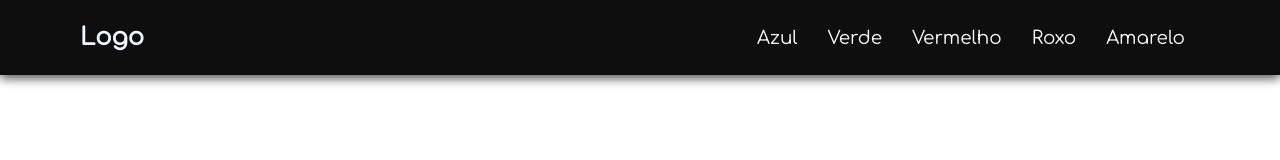
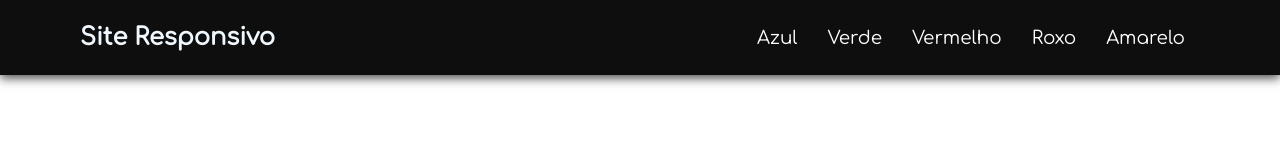
Before and after one commit to FelipeSerikyaku/AW1-2023, a plain HTML site: page 2°bimestre/Responsivo/index.html in a window 1280 px wide. Drawn offline with Linux system fonts and the light colour scheme.

Commit message:
Update index.html

```diff
--- a/2°bimestre/Responsivo/index.html
+++ b/2°bimestre/Responsivo/index.html
@@ -14,7 +14,7 @@
 <header>
 <nav class="nav-bar">
 <div class="logo">
-   <h1>Logo</h1>
+   <h1>Site Responsivo</h1>
 </div>
 <div class="nav-list">
 <ul>
```
